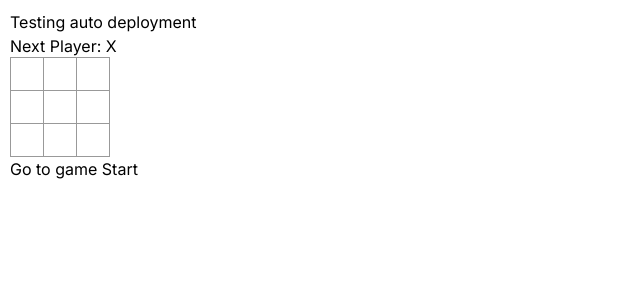
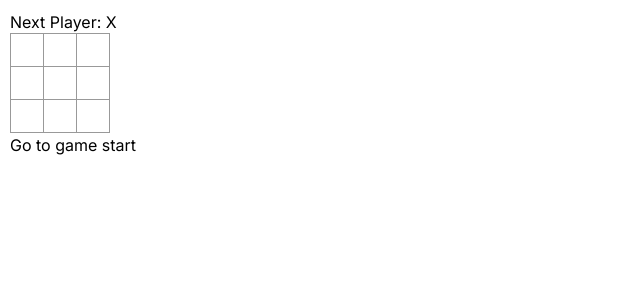
Before and after one commit to EliteMicah/React-Tic-Tac-Toe, a Next.js app: page / in a window 1280 px wide. Shown: the top 300 px of the page, without its empty margins (0-640 px from the left). Built offline with nearby package versions, Linux system fonts and the light colour scheme.

Commit message:
Copied Tim's code

```diff
--- a/src/app/page.js
+++ b/src/app/page.js
@@ -23,11 +23,10 @@ function Board({ squares, xIsNext, onPlay }) {
   return (
     <>
       {winner ? (
-        <p> Winner is: {winner}</p>
+        <p>Winner is: {winner}</p>
       ) : (
         <p>Next Player: {xIsNext ? "X" : "O"}</p>
       )}
-
       <div className="board-row">
         <Square value={squares[0]} onClick={() => onSquareClick(0)} />
         <Square value={squares[1]} onClick={() => onSquareClick(1)} />
@@ -55,6 +54,7 @@ function calculateWinner(squares) {
     [0, 3, 6],
     [1, 4, 7],
     [2, 5, 8],
+    [0, 4, 8],
     [2, 4, 6],
   ];
 
@@ -87,9 +87,9 @@ export default function Game() {
   const moves = history.map((squares, move) => {
     let description;
     if (move > 0) {
-      description = "Go to Move # " + move;
+      description = "Go to move # " + move;
     } else {
-      description = "Go to game Start";
+      description = "Go to game start";
     }
     return (
       <li key={move + Math.random()}>
@@ -100,7 +100,6 @@ export default function Game() {
 
   return (
     <div className="game">
-      <h1>Testing auto deployment</h1>
       <div className="game-board">
         <Board squares={currentSquares} xIsNext={xIsNext} onPlay={handlePlay} />
       </div>
```
